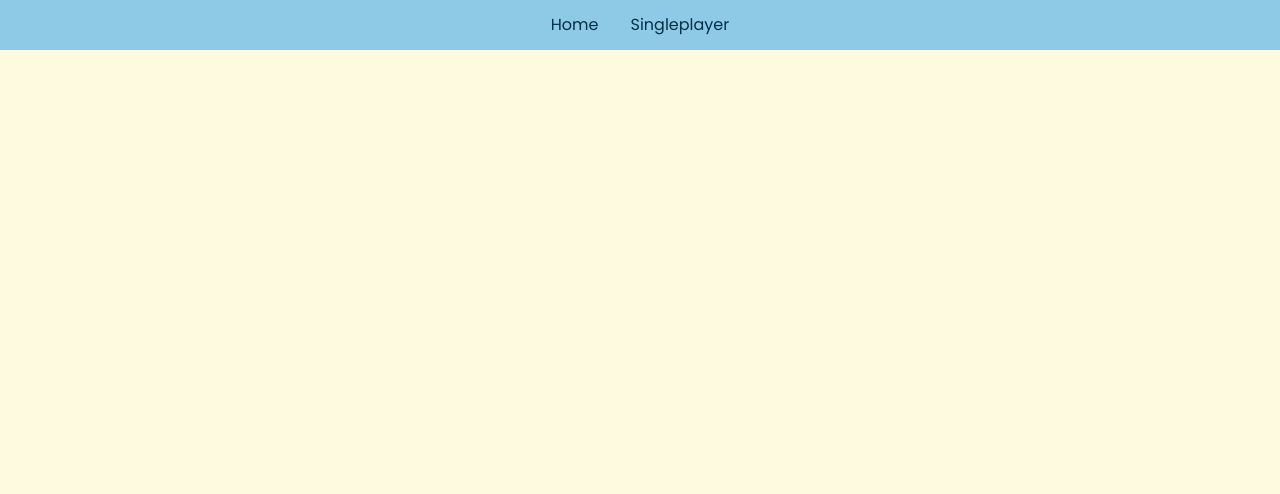
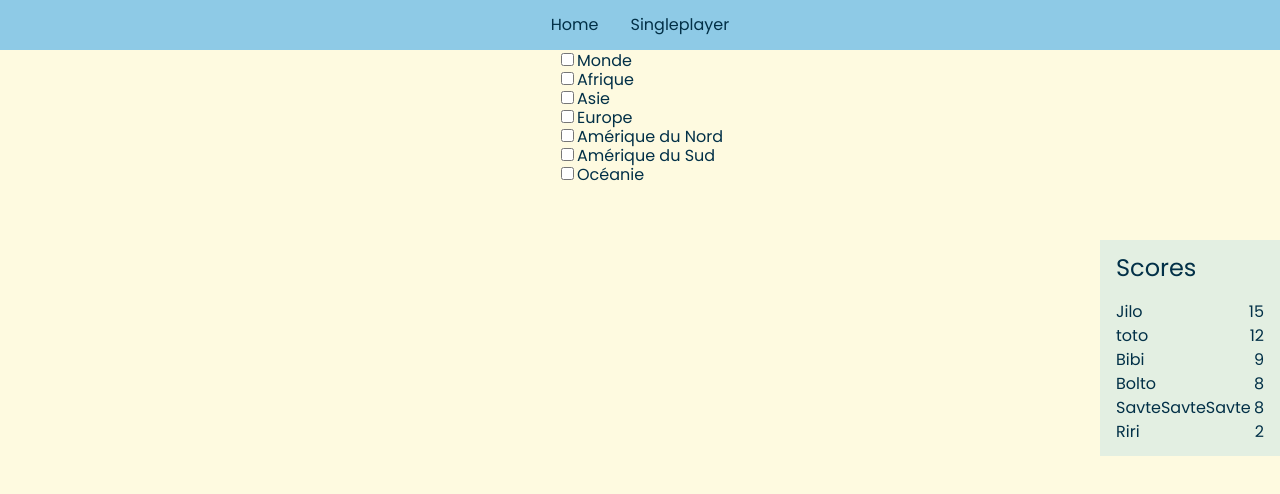
Before and after one commit to rqphy/geo_quizz, a React (Vite) app: page /lobby/1 in a window 1280 px wide. Before the commit this address had no page. Shown: the top 494 px of the page. Built offline with nearby package versions, Linux system fonts and the light colour scheme.

Commit message:
:sparkles: update routes

```diff
--- a/src/main.tsx
+++ b/src/main.tsx
@@ -6,6 +6,7 @@ import "./index.scss"
 import Header from "./components/Header/Header.tsx"
 import MultiPlayer from "./routes/multiplayer/MultiPlayer.tsx"
 import SinglePlayer from "./routes/singleplayer/SinglePlayer.tsx"
+import Lobby from "./routes/lobby/Lobby.tsx"
 
 ReactDOM.createRoot(document.getElementById("root")!).render(
 	<React.StrictMode>
@@ -14,6 +15,7 @@ ReactDOM.createRoot(document.getElementById("root")!).render(
 			<Routes>
 				<Route index element={<Home />} />
 				<Route path="/singleplayer" element={<SinglePlayer />} />
+				<Route path="/lobby/:lobbyId" element={<Lobby />} />
 				<Route path="/room/:roomId" element={<MultiPlayer />} />
 			</Routes>
 		</BrowserRouter>
--- /dev/null
+++ b/src/routes/lobby/Lobby.tsx
@@ -0,0 +1,31 @@
+import EuropeFR from "../../data/FR/europe.json"
+import AfricaFR from "../../data/FR/africa.json"
+import AsiaFR from "../../data/FR/asia.json"
+import NorthAmericaFR from "../../data/FR/north_america.json"
+import SouthAmericaFR from "../../data/FR/south_america.json"
+import OceaniaFR from "../../data/FR/oceania.json"
+import './lobby.scss'
+import Lobbyform from "../../components/LobbyForm/LobbyForm"
+import ScoreBoard from "../../components/ScoreBoard/ScoreBoard"
+import Quizz from "../../components/Quizz/Quizz"
+
+const fakePlayerList = [
+	{ name: "toto", score: 12 },
+	{ name: "Bibi", score: 9 },
+	{ name: "Jilo", score: 15 },
+	{ name: "Riri", score: 2 },
+	{ name: "Bolto", score: 8 },
+	{ name: "SavteSavteSavte", score: 8 },
+]
+
+export default function Lobby() {
+	return (
+		<section className="lobby">
+
+			<Lobbyform />
+			{fakePlayerList.length > 1 && (
+				<ScoreBoard playerList={fakePlayerList} />
+			)}
+		</section>
+	)
+}
--- /dev/null
+++ b/src/routes/lobby/lobby.scss
@@ -0,0 +1,5 @@
+.lobby {
+	display: flex;
+	flex-direction: column;
+	align-items: center;
+}
```
